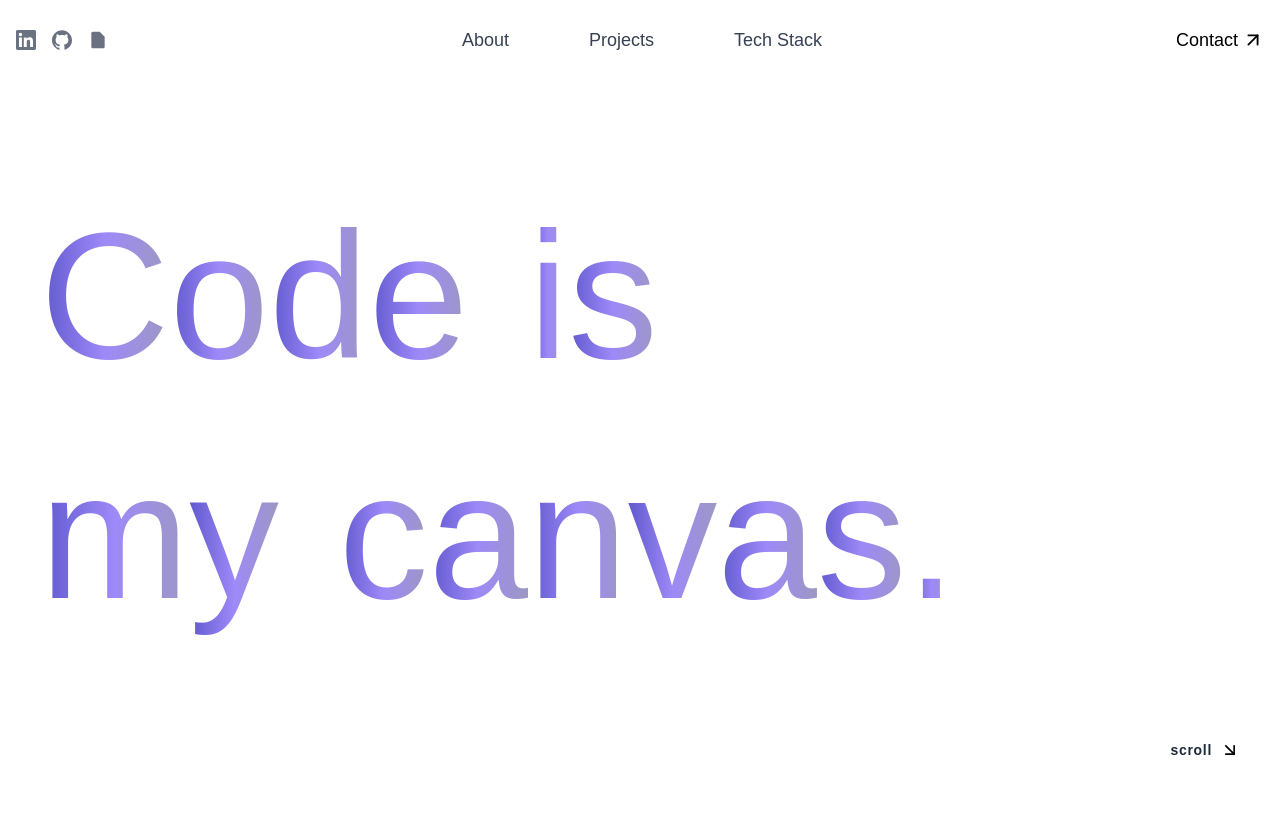
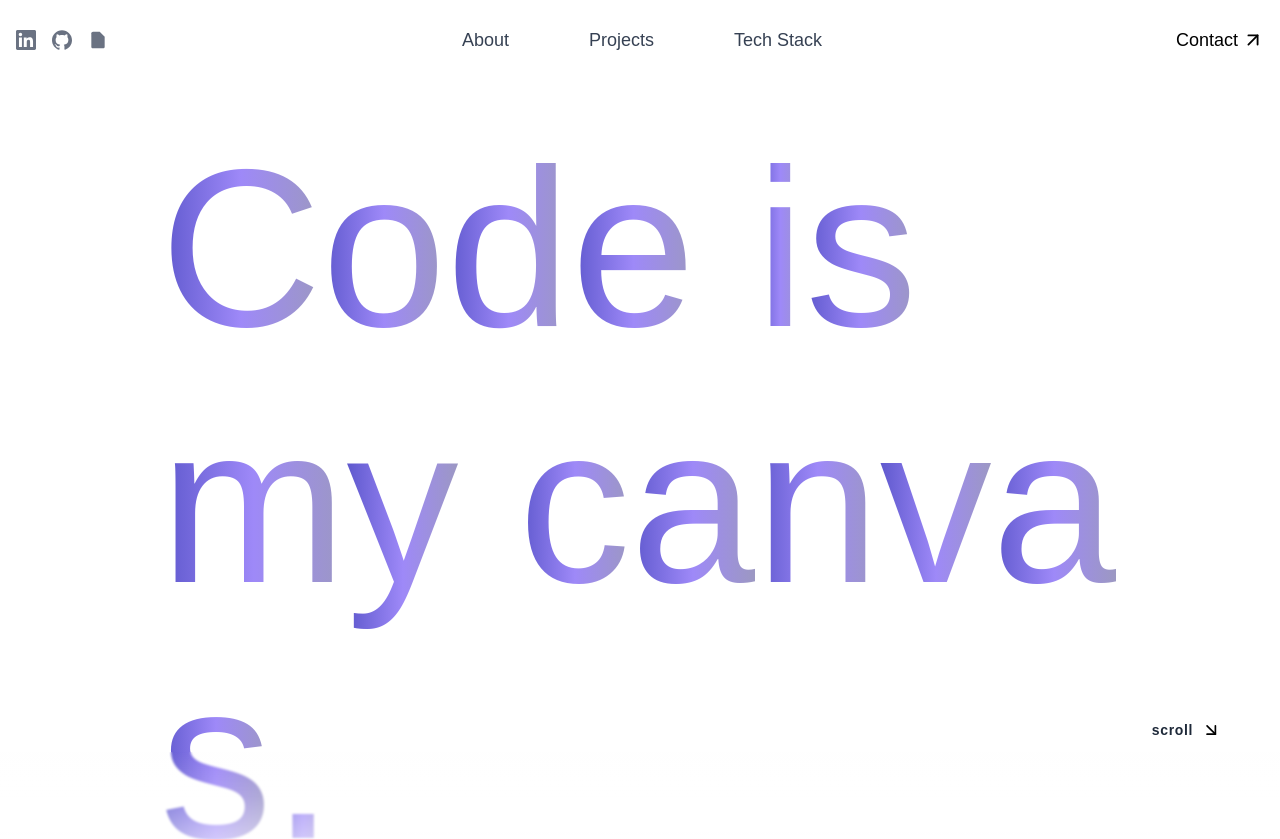
Before and after one commit to anthonyhana04/anthonyhana04.github.io, a React (Vite) app: page / in a window 1280 px wide. Shown: the top 839 px of the page. Built offline with nearby package versions, Linux system fonts and the light colour scheme.

Commit message:
different screen size fixes

```diff
--- a/src/components/hero.jsx
+++ b/src/components/hero.jsx
@@ -17,7 +17,12 @@ function LetterDisplay({ word }) {
   return word.split('').map((ch, i) => (
     <div
       key={i}
-      className="letter text-[min(14vw,240px)] font-med"
+      className="letter font-med
+      text-[clamp(6rem,10vw,12rem)]
+      sm:text-[clamp(8rem,9vw,14rem)]
+      md:text-[clamp(10rem,8vw,16rem)]
+      lg:text-[clamp(14rem,7vw,18rem)]
+      "
       data-speed={rand(0.8, 1.3)}
     >
       {ch}
@@ -59,12 +64,16 @@ export default function Hero() {
     <section
       id="home"
       ref={box}
-      className="relative flex items-start justify-start min-h-[120vh] pt-44 pl-10 pr-6 overflow-hidden"
+      className="relative flex items-start justify-center pt-30
+      lg:justify-start
+      h-screen px-6 md:px-12 lg:px-24 xl:px-40
+      lg:h-[110vh]
+      overflow-visible"
     >
       <div className="hero-bottom-blur" />
 
       {/* Wrap each line in a parent with className="hero-line" */}
-      <div className="text-left leading-[15em]">
+      <div className="text-left leading-[16em]">
         <div className="flex flex-wrap justify-start hero-line">
           <LetterDisplay word={WORDS.line1[0]} />
           <div className="w-10 sm:w-15" />
@@ -85,7 +94,17 @@ export default function Hero() {
             .scrollIntoView({ behavior: 'smooth' })
         }
         className={`
-          group absolute bottom-50 right-10 flex flex-row items-center gap-2 select-none
+          group
+          absolute
+          bottom-35
+          left-1/2 transform -translate-x-1/2
+          lg:left-16 lg:transform-none
+
+          lg:right-6
+          lg:left-auto
+          lg:transform-none
+
+          flex flex-row items-center gap-2 select-none
           transition-opacity duration-400
           ${showScroll ? 'opacity-100' : 'opacity-0 pointer-events-none'}
         `}
```
